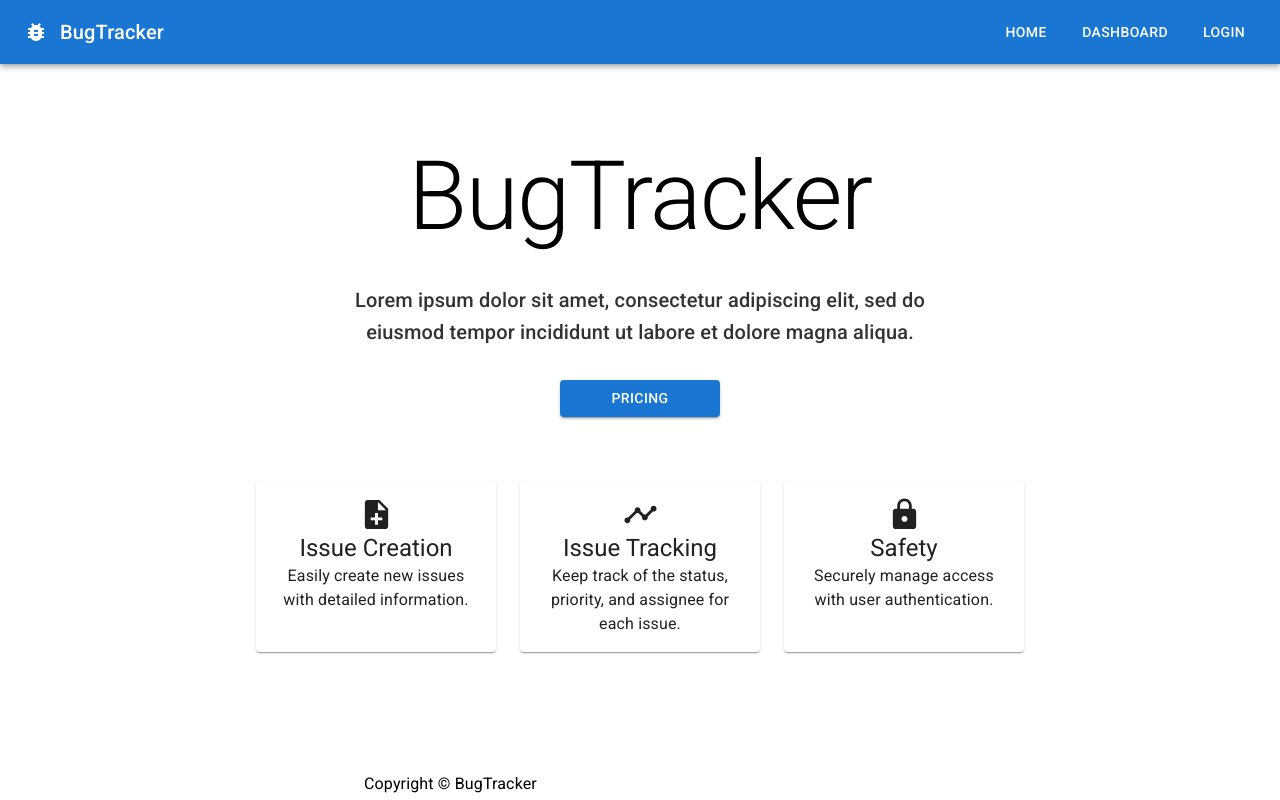
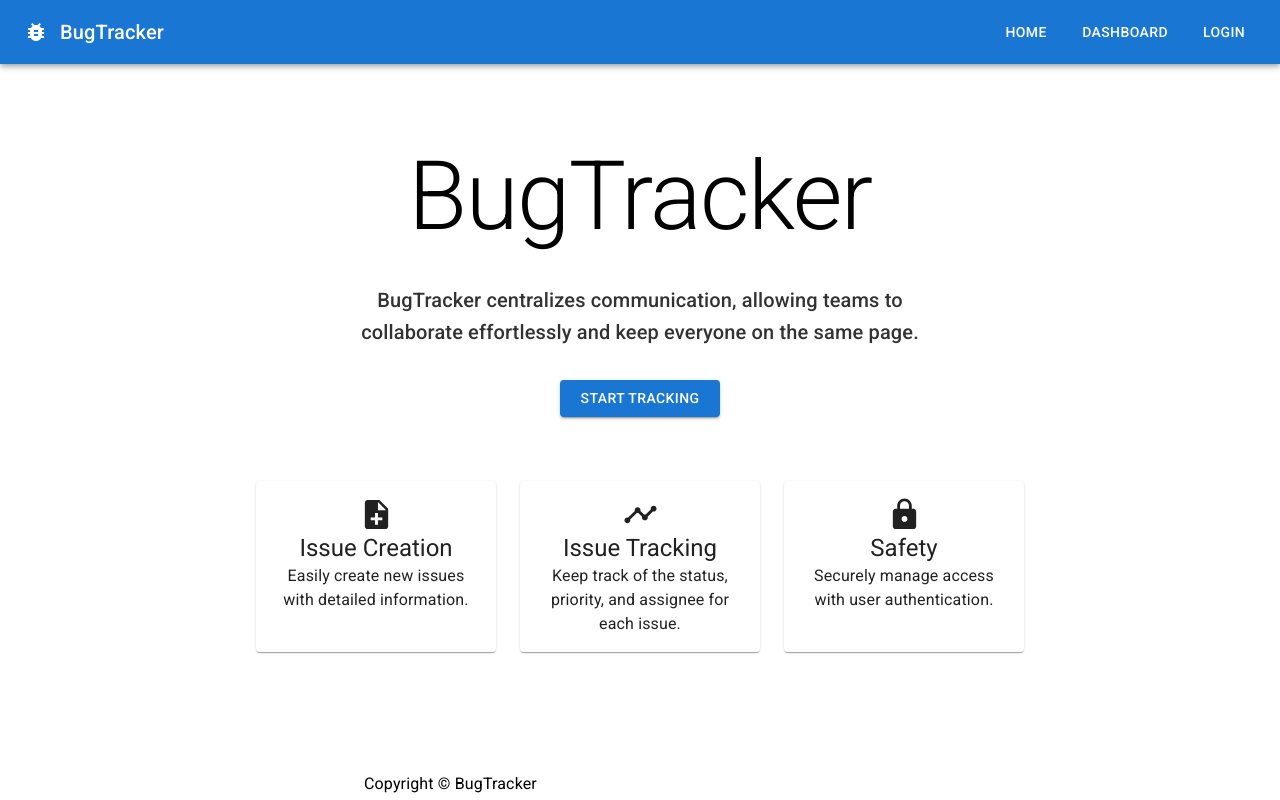
Before and after one commit to R894/bugtracker, a Next.js app in the folder client/: page / in a window 1280 px wide. Built offline with nearby package versions, Linux system fonts and the light colour scheme; no server answers.

Commit message:
style: modify hero

```diff
--- a/client/src/components/Hero/Hero.tsx
+++ b/client/src/components/Hero/Hero.tsx
@@ -1,6 +1,8 @@
 import { Box, Button, Typography } from '@mui/material'
+import { useRouter } from 'next/router'
 
 const Hero = () => {
+  const router = useRouter()
   return (
     <Box
       sx={{
@@ -16,11 +18,17 @@ const Hero = () => {
     >
       <Typography variant="h1">BugTracker</Typography>
       <Typography variant="h6" style={{ opacity: '80%', textAlign: 'center' }}>
-        Lorem ipsum dolor sit amet, consectetur adipiscing elit, sed do eiusmod
-        tempor incididunt ut labore et dolore magna aliqua.
+        BugTracker centralizes communication, allowing teams to collaborate
+        effortlessly and keep everyone on the same page.
       </Typography>
-      <Button style={{ width: '160px' }} variant="contained">
-        Pricing
+      <Button
+        style={{ width: '160px' }}
+        variant="contained"
+        onClick={() => {
+          router.push('/register')
+        }}
+      >
+        Start Tracking
       </Button>
     </Box>
   )
```
